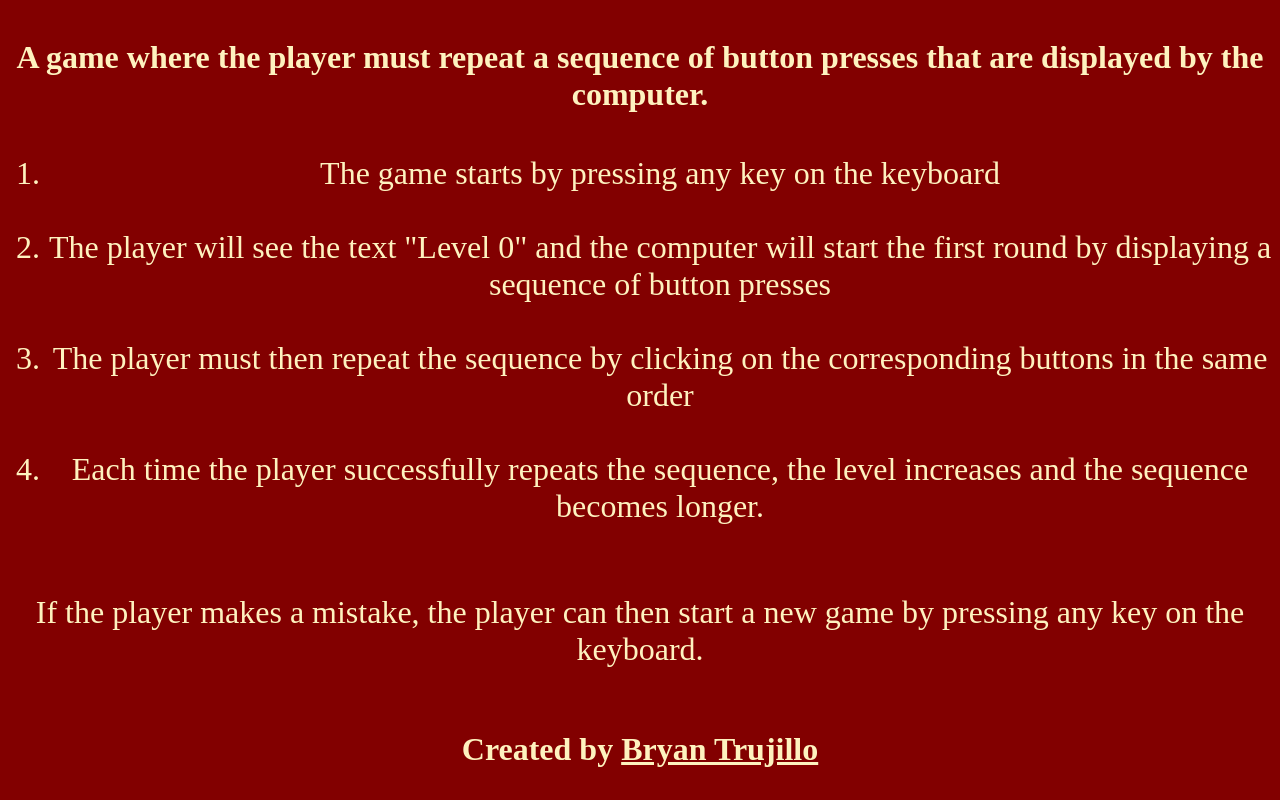
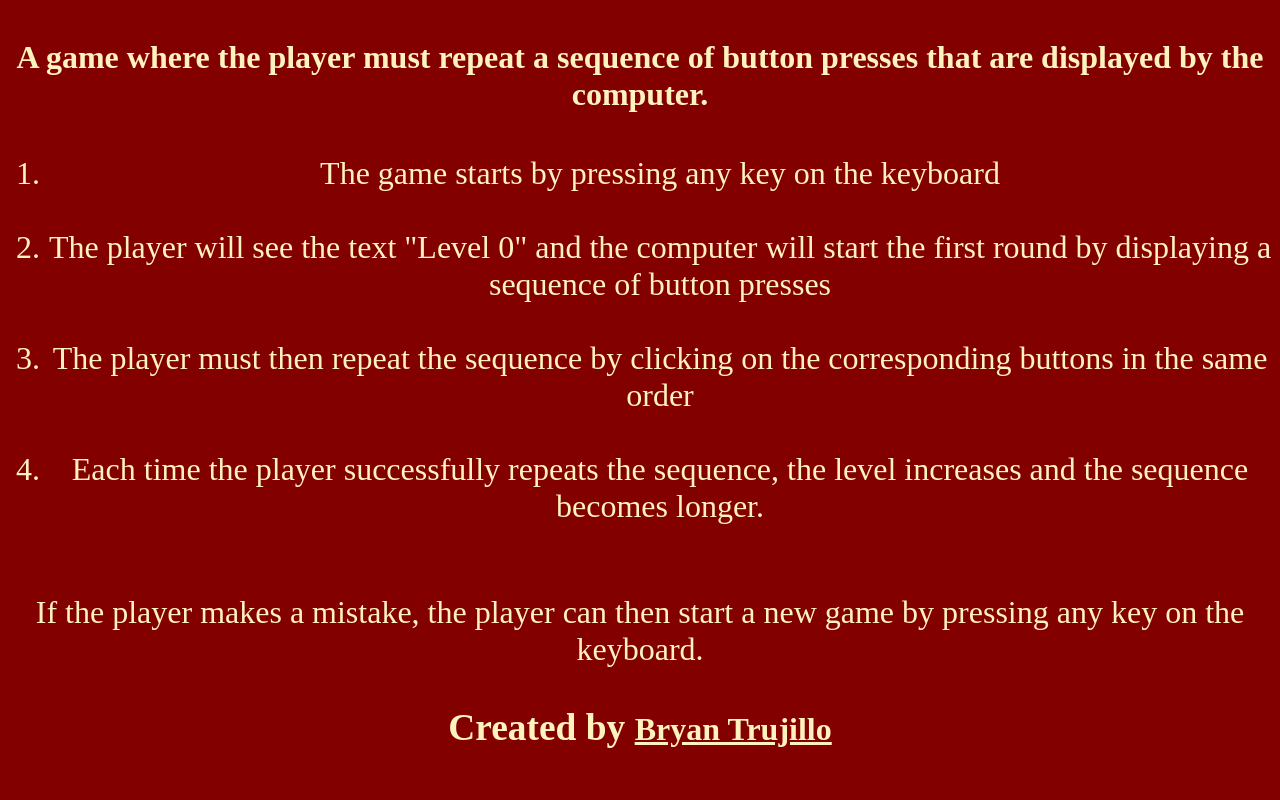
Before and after one commit to btruj/Game_Simon, a plain HTML site: page index.html in a window 1280 px wide. Shown: the part 865-1665 px from the top of the page. Drawn offline with nearby package versions, Linux system fonts and the light colour scheme.

Commit message:
Update styles.css

```diff
--- a/styles.css
+++ b/styles.css
@@ -52,7 +52,7 @@ body {
   background-color: grey;
 }
 
-a, footer, h4, small, h3{
+a, footer, h4, small, h5{
   margin-top: 5%;
   color: #FEF2BF;
   font-family: 'Indie Flower';
```
